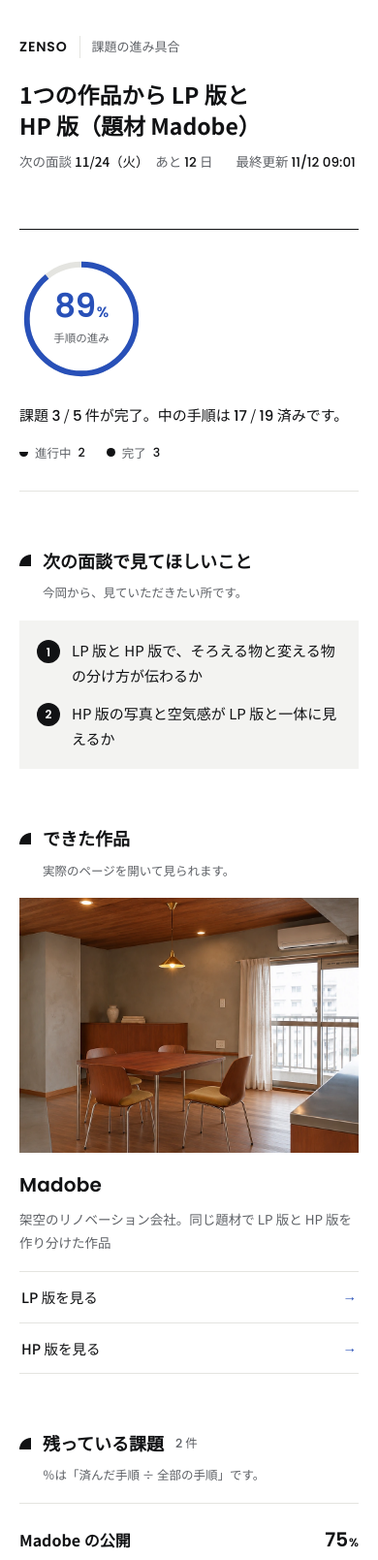
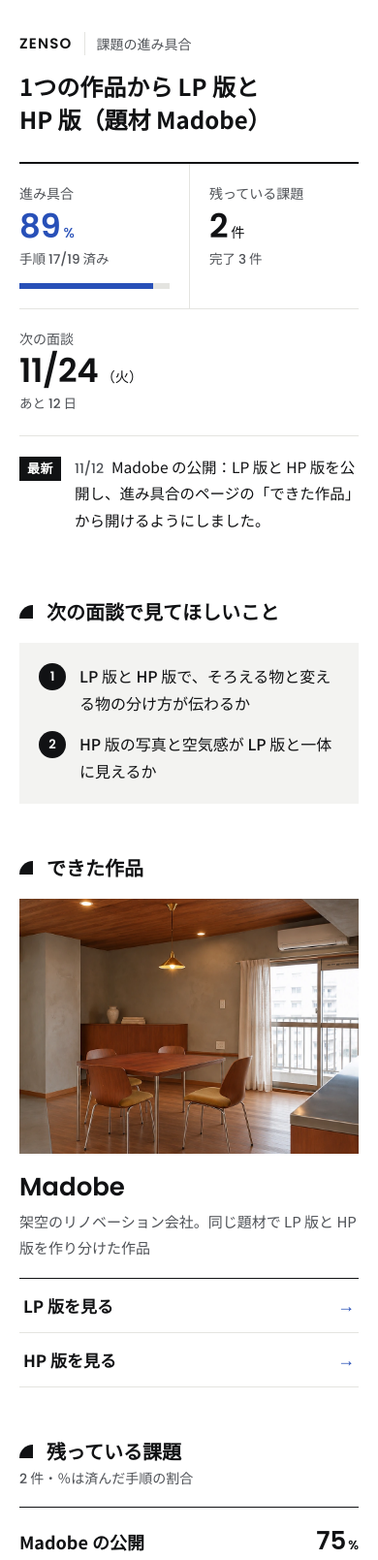
Before and after one commit to wimaoka51-blip/zenso-progress, a plain HTML site: page index.html in a window 390 px wide. Shown: the top 1609 px of the page at 97% size. Drawn offline with Linux system fonts and the light colour scheme.

Commit message:
忙しい人が上の1画面で分かる組み方に。作品の下にコメント欄（受け取り先を入れると出る）
Co-Authored-By: Claude Opus 5.5 <noreply@anthropic.com>

```diff
--- a/index.html
+++ b/index.html
@@ -9,151 +9,160 @@
 <link rel="preconnect" href="https://fonts.gstatic.com" crossorigin>
 <link rel="stylesheet" href="https://fonts.googleapis.com/css2?family=Noto+Sans+JP:wght@400;500;700&family=Poppins:wght@500;600&display=swap">
 <style>
-/* rokuma（2026-11-11 の決まり）：白い地・墨・細い横線。青は主役の数字と「見てほしい」だけ。ロゴの形は状態の印にだけ使う
-   四分円（r の肩）＝章の印／丸（o）＝完了・番号／半円（k）＝進行中／点（k の点）＝見てほしい */
+/* rokuma の決まり（白い地・墨・細い横線・青は少しだけ）のまま、忙しい人が上の1画面で分かる組み方に。
+   上から：3つの数字 → 最新の動き → 見てほしいこと → 作品（＋コメント）→ 残り → 完了 → 指摘 → 動き */
 :root{
-  --bg:#ffffff; --ink:#111214; --sub:#5e6166; --faint:#8a8d91; --line:#e4e4e0; --face:#f3f3f1;
-  --accent:#2850b8; --decide:#9a6b1f; --on-ink:#ffffff;
+  --bg:#ffffff; --ink:#111214; --sub:#4f5257; --faint:#6f7276; --line:#e4e4e0; --face:#f3f3f1;
+  --accent:#2850b8; --decide:#9a6b1f; --on-ink:#ffffff; --err:#a3412f;
   --jp:"Noto Sans JP","Hiragino Kaku Gothic ProN",sans-serif;
   --num:Poppins,"Noto Sans JP",Arial,sans-serif;
   color-scheme:light;
 }
 @media (prefers-color-scheme:dark){:root{
-  --bg:#141518; --ink:#ececea; --sub:#b3b5b8; --faint:#9a9da1; --line:#2e3035; --face:#1c1d21;
-  --accent:#8fa8e8; --decide:#e3b56a; --on-ink:#141518; color-scheme:dark}}
+  --bg:#141518; --ink:#ececea; --sub:#c2c4c7; --faint:#a3a6aa; --line:#2e3035; --face:#1d1e22;
+  --accent:#9db3ee; --decide:#e3b56a; --on-ink:#141518; --err:#e98b78; color-scheme:dark}}
 *{box-sizing:border-box}
-body{margin:0;background:var(--bg);color:var(--ink);font-family:var(--jp);font-size:15px;line-height:1.75;-webkit-text-size-adjust:100%}
-.wrap{max-width:820px;margin:0 auto;padding-block:36px 72px;padding-left:max(20px,env(safe-area-inset-left,0px));padding-right:max(20px,env(safe-area-inset-right,0px));display:grid;grid-template-columns:minmax(0,1fr);gap:56px}
+body{margin:0;background:var(--bg);color:var(--ink);font-family:var(--jp);font-size:16px;line-height:1.75;-webkit-text-size-adjust:100%}
+.wrap{max-width:900px;margin:0 auto;padding-block:32px 80px;padding-left:max(20px,env(safe-area-inset-left,0px));padding-right:max(20px,env(safe-area-inset-right,0px));display:grid;grid-template-columns:minmax(0,1fr);gap:64px}
 .wrap>*{min-width:0}
 .num{font-family:var(--num);font-weight:500;font-variant-numeric:tabular-nums}
 
 /* 頭 */
-.brand{display:flex;align-items:center;gap:12px;color:var(--sub);font-size:13px}
-.brand b{font-family:var(--num);font-weight:600;font-size:14px;letter-spacing:.06em;color:var(--ink)}
+.brand{display:flex;align-items:center;gap:12px;color:var(--sub);font-size:14px}
+.brand b{font-family:var(--num);font-weight:600;font-size:15px;letter-spacing:.08em;color:var(--ink)}
 .brand span{padding-left:12px;border-left:1px solid var(--line)}
-h1{font-size:28px;line-height:1.4;margin:20px 0 10px;font-weight:700;text-wrap:balance}
-.meta{display:flex;flex-wrap:wrap;gap:4px 24px;color:var(--sub);font-size:13.5px}
-.meta b{color:var(--ink);font-weight:500}
+h1{font-size:clamp(24px,4vw,32px);line-height:1.4;margin:14px 0 0;font-weight:700;text-wrap:balance}
 
-/* 全体：面は使わず、上下の線だけ */
-.overview{display:grid;grid-template-columns:auto 1fr;gap:36px;align-items:center;padding-block:28px;border-top:1px solid var(--ink);border-bottom:1px solid var(--line)}
-.ring{position:relative;width:128px;height:128px}
-.ring svg{width:100%;height:100%;transform:rotate(-90deg)}
-.ring .pct{position:absolute;inset:0;display:grid;place-content:center;text-align:center}
-.ring .pct strong{font-family:var(--num);font-size:34px;font-weight:600;line-height:1;color:var(--accent);letter-spacing:-.01em}
-.ring .pct strong small{font-size:15px;margin-left:1px}
-.ring .pct span{font-size:11.5px;color:var(--sub);margin-top:6px}
-.ov-body{display:grid;gap:14px}
-.ov-body p{margin:0}
-.counts{display:flex;flex-wrap:wrap;gap:6px 22px;font-size:13px;color:var(--sub)}
-.counts .num{color:var(--ink)}
+/* 3つの数字：ここだけ見れば分かる */
+.stats{display:grid;grid-template-columns:repeat(3,minmax(0,1fr));border-top:2px solid var(--ink);border-bottom:1px solid var(--line);margin-top:28px}
+.stat{padding:18px 20px 20px;border-left:1px solid var(--line);display:grid;gap:2px;align-content:start}
+.stat:first-child{border-left:0;padding-left:0}
+.stat dt{font-size:14px;color:var(--sub);font-weight:500}
+.stat dd{margin:0;font-family:var(--num);font-weight:600;font-size:clamp(34px,6vw,48px);line-height:1.15;letter-spacing:-.01em}
+.stat dd small{font-size:.42em;font-weight:500;margin-left:3px;letter-spacing:0}
+.stat dd.key{color:var(--accent)}
+.stat .note{font-size:13.5px;color:var(--sub)}
+.bar-all{height:6px;background:var(--line);margin-top:10px}
+.bar-all i{display:block;height:100%;background:var(--accent)}
+.latest{display:grid;grid-template-columns:auto 1fr;gap:4px 14px;align-items:baseline;margin-top:18px;font-size:15.5px}
+.latest b{font-size:13px;font-weight:700;color:var(--on-ink);background:var(--ink);padding:1px 8px;letter-spacing:.04em}
+.latest span{min-width:0}
+.latest .when{color:var(--sub);font-size:14px;margin-right:8px}
 
-/* 状態の印（ロゴの形）。ピルは使わない */
-.st{display:inline-flex;align-items:center;gap:7px;font-size:12.5px;color:var(--sub);white-space:nowrap}
-.mk{width:9px;height:9px;flex:none;display:inline-block}
+/* 見出し：r の肩の四分円 */
+h2{font-size:22px;line-height:1.4;margin:0 0 18px;font-weight:700;display:flex;flex-wrap:wrap;align-items:center;gap:4px 14px}
+h2::before{content:"";width:14px;height:14px;border-top-left-radius:14px;background:var(--ink);flex:none}
+h2 small{font-size:14px;color:var(--sub);font-weight:500}
+
+/* 見てほしいこと */
+.ask{background:var(--face);padding:24px 28px;counter-reset:a}
+.ask ol{list-style:none;margin:0;padding:0;display:grid;gap:14px}
+.ask li{display:grid;grid-template-columns:28px 1fr;gap:14px;align-items:start;font-size:17px;font-weight:500}
+.ask li::before{counter-increment:a;content:counter(a);width:28px;height:28px;border-radius:50%;background:var(--ink);color:var(--on-ink);font-family:var(--num);font-size:13px;font-weight:600;display:grid;place-content:center;margin-top:1px}
+
+/* 作品 */
+.work{display:grid;grid-template-columns:minmax(0,1.15fr) minmax(0,1fr);gap:32px;align-items:start}
+.work img{width:100%;aspect-ratio:4/3;object-fit:cover;display:block;background:var(--face)}
+.work h3{margin:0 0 6px;font-size:26px;font-weight:600;font-family:var(--num);line-height:1.3}
+.work .desc{margin:0 0 18px;font-size:15px;color:var(--sub)}
+.links{display:grid;border-top:1px solid var(--ink)}
+.links a{display:flex;justify-content:space-between;align-items:center;gap:12px;min-height:56px;padding:8px 4px;border-bottom:1px solid var(--line);color:var(--ink);text-decoration:none;font-weight:700;font-size:17px}
+.links a::after{content:"→";font-family:var(--num);font-weight:500;color:var(--accent);font-size:18px}
+.links a:hover{color:var(--accent)}
+
+/* コメント */
+.cm{margin-top:24px;display:grid;gap:10px}
+.cm label{font-size:15px;font-weight:700}
+.cm .hint{font-size:13.5px;color:var(--sub);margin:-6px 0 0}
+.cm textarea,.cm input{width:100%;font:inherit;font-size:16px;color:var(--ink);background:var(--bg);border:1px solid var(--faint);border-radius:0;padding:12px 14px}
+.cm textarea{min-height:112px;resize:vertical;line-height:1.7}
+.cm textarea:focus,.cm input:focus{outline:2px solid var(--accent);outline-offset:0;border-color:var(--accent)}
+.cm .row{display:grid;grid-template-columns:1fr auto;gap:10px}
+.cm button{font:inherit;font-weight:700;font-size:15px;background:var(--ink);color:var(--on-ink);border:0;padding:0 24px;min-height:50px;cursor:pointer}
+.cm button:disabled{opacity:.5;cursor:default}
+.cm button:focus-visible,.links a:focus-visible,summary:focus-visible{outline:2px solid var(--accent);outline-offset:3px}
+.cm .msg{font-size:14px;margin:0;min-height:1.5em}
+.cm .msg.err{color:var(--err)}
+.cm .msg.ok{color:var(--ink);font-weight:500}
+
+/* 状態の印（ロゴの形） */
+.st{display:inline-flex;align-items:center;gap:8px;font-size:14px;color:var(--sub);font-weight:500;white-space:nowrap}
+.mk{width:10px;height:10px;flex:none;display:inline-block}
 .mk-完了{border-radius:50%;background:var(--ink)}
-.mk-進行中{border-radius:0 0 9px 9px;height:5px;background:var(--ink);margin-top:4px}
-.mk-見てほしい{border-radius:50%;background:var(--accent);width:7px;height:7px}
-.mk-未着手{border-radius:50%;border:1.5px solid var(--faint)}
-.mk-待ち{border-radius:50%;border:1.5px solid var(--decide)}
+.mk-進行中{border-radius:0 0 10px 10px;height:5px;background:var(--ink);margin-top:5px}
+.mk-見てほしい{border-radius:50%;background:var(--accent)}
+.mk-未着手{border-radius:50%;border:2px solid var(--faint)}
+.mk-待ち{border-radius:50%;border:2px solid var(--decide)}
 
-/* 章の見出し：r の肩の四分円 */
-h2{font-size:18px;margin:0 0 6px;font-weight:700;display:flex;flex-wrap:wrap;align-items:center;gap:4px 12px}
-h2::before{content:"";width:12px;height:12px;border-top-left-radius:12px;background:var(--ink);flex:none}
-h2 small{font-size:12.5px;color:var(--sub);font-weight:400}
-.lead{margin:0 0 18px 24px;font-size:12.5px;color:var(--sub)}
-
-/* 見てほしいこと：ページで1つだけの面。番号は墨の丸に白い数字 */
-.ask{background:var(--face);padding:22px 26px}
-.ask ol{list-style:none;margin:0;padding:0;display:grid;gap:12px}
-.ask li{display:grid;grid-template-columns:24px 1fr;gap:12px;align-items:start}
-.ask li::before{counter-increment:a;content:counter(a);width:24px;height:24px;border-radius:50%;background:var(--ink);color:var(--on-ink);font-family:var(--num);font-size:12px;font-weight:600;display:grid;place-content:center;margin-top:2px}
-.ask ol{counter-reset:a}
-
-/* 課題：箱にしない。横線で区切る */
-.tasks{border-top:1px solid var(--line)}
+/* 残っている課題 */
+.tasks{border-top:1px solid var(--ink)}
 .task{padding:20px 0;border-bottom:1px solid var(--line);display:grid;gap:10px}
 .task-top{display:grid;grid-template-columns:1fr auto;gap:16px;align-items:baseline}
-.task-name{font-weight:700;font-size:16px}
-.task-pct{font-size:20px;font-weight:600}
-.task-pct small{font-size:12px;margin-left:1px}
-.task-desc{font-size:13px;color:var(--sub);margin:-4px 0 0}
-.bar{height:3px;background:var(--line)}
+.task-name{font-weight:700;font-size:18px}
+.task-pct{font-size:26px;font-weight:600;line-height:1}
+.task-pct small{font-size:13px;margin-left:2px}
+.task-desc{font-size:14.5px;color:var(--sub);margin:-2px 0 0}
+.bar{height:6px;background:var(--line)}
 .bar i{display:block;height:100%;background:var(--ink)}
-.s-見てほしい .bar i{background:var(--accent)}
-.task-foot{display:flex;flex-wrap:wrap;gap:6px 20px;align-items:center;font-size:12.5px;color:var(--sub)}
-details summary{cursor:pointer;color:var(--sub);font-size:12.5px;list-style:none;text-decoration:underline;text-decoration-color:var(--line);text-underline-offset:4px}
+.task-foot{display:flex;flex-wrap:wrap;gap:6px 22px;align-items:center;font-size:14px;color:var(--sub)}
+details summary{cursor:pointer;color:var(--ink);font-size:14px;font-weight:500;list-style:none;text-decoration:underline;text-decoration-color:var(--faint);text-underline-offset:4px;width:fit-content}
 details summary::-webkit-details-marker{display:none}
-details[open] summary{color:var(--ink)}
-summary:focus-visible{outline:2px solid var(--accent);outline-offset:3px}
-.steps{list-style:none;margin:10px 0 0;padding:0;display:grid;gap:3px;font-size:13.5px}
-.steps li{display:grid;grid-template-columns:18px 1fr;align-items:center}
+.steps{list-style:none;margin:10px 0 0;padding:0;display:grid;gap:4px;font-size:15px}
+.steps li{display:grid;grid-template-columns:20px 1fr;align-items:center}
 .steps li.off{color:var(--sub)}
-.steps li::before{content:"";width:7px;height:7px;border-radius:50%;border:1.5px solid var(--faint)}
+.steps li::before{content:"";width:8px;height:8px;border-radius:50%;border:2px solid var(--faint)}
 .steps li.on::before{background:var(--ink);border-color:var(--ink)}
 
-.sub-h{font-size:13px;font-weight:500;color:var(--sub);margin:28px 0 0}
+.sub-h{font-size:15px;font-weight:700;margin:32px 0 0;color:var(--sub)}
 .done-list{list-style:none;margin:8px 0 0;padding:0;border-top:1px solid var(--line)}
-.done-list li{display:grid;grid-template-columns:18px 1fr auto;align-items:center;gap:6px;padding:11px 0;border-bottom:1px solid var(--line);font-size:14px}
-.done-list li::before{content:"";width:7px;height:7px;border-radius:50%;background:var(--ink)}
-.done-list .num{color:var(--faint);font-size:12.5px}
+.done-list li{display:grid;grid-template-columns:20px 1fr auto;align-items:center;gap:6px;padding:12px 0;border-bottom:1px solid var(--line);font-size:16px}
+.done-list li::before{content:"";width:8px;height:8px;border-radius:50%;background:var(--ink)}
+.done-list .num{color:var(--sub);font-size:14px}
 
-/* 表：横線だけ */
+/* 表 */
 .table-box{overflow-x:auto}
-table{border-collapse:collapse;width:100%;min-width:500px;font-size:13.5px}
-th,td{text-align:left;padding:13px 16px 13px 0;border-bottom:1px solid var(--line);vertical-align:top}
-th{font-size:12px;color:var(--sub);font-weight:500;border-bottom-color:var(--ink)}
-td:first-child{font-weight:500}
-
-/* 作品：写真1枚と、見る入口 */
-.works{display:grid;gap:28px}
-.work{display:grid;grid-template-columns:minmax(0,1.1fr) minmax(0,1fr);gap:28px;align-items:center}
-.work img{width:100%;aspect-ratio:4/3;object-fit:cover;display:block;background:var(--face)}
-.work h3{margin:0 0 6px;font-size:20px;font-weight:700;font-family:var(--num);letter-spacing:.01em}
-.work p{margin:0 0 18px;font-size:13.5px;color:var(--sub)}
-.links{display:grid;gap:0;border-top:1px solid var(--line)}
-.links a{display:flex;justify-content:space-between;align-items:center;padding:13px 2px;border-bottom:1px solid var(--line);color:var(--ink);text-decoration:none;font-weight:500;font-size:14.5px}
-.links a::after{content:"→";font-family:var(--num);color:var(--accent)}
-.links a:hover{color:var(--accent)}
-.links a:focus-visible,.fb a:focus-visible{outline:2px solid var(--accent);outline-offset:3px}
-
-/* 感想 */
-.fb{display:flex;flex-wrap:wrap;gap:16px 28px;align-items:center;justify-content:space-between;padding:22px 0;border-top:1px solid var(--ink);border-bottom:1px solid var(--line)}
-.fb p{margin:0;font-size:14px;max-width:34em}
-.fb a{display:inline-flex;align-items:center;gap:10px;background:var(--ink);color:var(--on-ink);text-decoration:none;font-weight:500;font-size:14px;padding:13px 22px}
-.fb a::after{content:"→";font-family:var(--num)}
+table{border-collapse:collapse;width:100%;min-width:520px;font-size:15px}
+th,td{text-align:left;padding:14px 18px 14px 0;border-bottom:1px solid var(--line);vertical-align:top}
+th{font-size:13.5px;color:var(--sub);font-weight:500;border-bottom:1px solid var(--ink)}
+td:first-child{font-weight:700}
+td:last-child{color:var(--sub)}
 
 /* 動き */
 .log{list-style:none;margin:0;padding:0;border-top:1px solid var(--line)}
-.log li{display:grid;grid-template-columns:52px 1fr;gap:14px;padding:12px 0;border-bottom:1px solid var(--line);font-size:14px}
-.log time{color:var(--faint);font-size:12.5px;padding-top:2px}
-.log .card{display:block;font-size:12.5px;color:var(--sub)}
-.empty{color:var(--sub);font-size:13.5px;margin:0}
-footer{display:flex;justify-content:space-between;gap:12px;flex-wrap:wrap;font-size:12px;color:var(--faint);border-top:1px solid var(--line);padding-top:18px}
+.log li{display:grid;grid-template-columns:56px 1fr;gap:14px;padding:13px 0;border-bottom:1px solid var(--line);font-size:15.5px}
+.log time{color:var(--sub);font-size:14px;padding-top:2px}
+.log .card{display:block;font-size:14px;color:var(--sub)}
+.empty{color:var(--sub);font-size:15px;margin:0}
+footer{font-size:13.5px;color:var(--sub);border-top:1px solid var(--line);padding-top:18px}
 
-@media (max-width:560px){
-  .overview{grid-template-columns:1fr;justify-items:start;gap:22px}
-  h1{font-size:23px}
-  .ask{padding:18px 18px}
-  .work{grid-template-columns:1fr;gap:16px}
+@media (max-width:640px){
+  body{font-size:16px}
+  .wrap{gap:52px}
+  .stats{grid-template-columns:repeat(2,minmax(0,1fr))}
+  .stat:nth-child(3){grid-column:1/-1;border-left:0;padding-left:0;border-top:1px solid var(--line)}
+  .stat:nth-child(2){padding-right:0}
+  .work{grid-template-columns:1fr;gap:18px}
+  .ask{padding:20px}
+  .ask li{font-size:16px}
+  .cm .row{grid-template-columns:1fr}
+  h2{font-size:20px}
 }
-@media (prefers-reduced-motion:no-preference){.bar i{transition:width .6s ease}}
+@media (prefers-reduced-motion:no-preference){.bar i,.bar-all i{transition:width .6s ease}}
 </style>
 </head>
 <body>
-<div class="wrap" id="app">
+<main class="wrap" id="app">
   <p class="empty">読み込んでいます…</p>
-</div>
+</main>
 <script>
 const esc = t => String(t ?? "").replace(/[&<>"]/g, c => ({"&":"&amp;","<":"&lt;",">":"&gt;",'"':"&quot;"}[c]));
 const pct = s => s.length ? Math.round(s.filter(x => x[1]).length / s.length * 100) : 0;
 const jst = iso => new Date(new Date(iso).getTime() + 9 * 3600e3);
 const md = iso => { const d = jst(iso); return `${d.getUTCMonth()+1}/${d.getUTCDate()}`; };
 const WD = "日月火水木金土";
-const ORDER = ["見てほしい","進行中","未着手","完了"];
 
 function render(d, site) {
-  site = site || {works: [], feedback: ""};
+  site = site || {works: []};
   const ms = d.milestones.filter(m => m.due).sort((a,b) => a.due.localeCompare(b.due));
   const today = jst(new Date().toISOString()); today.setUTCHours(0,0,0,0);
   const cur = ms.find(m => jst(m.due) >= today && m.open > 0) || ms[ms.length-1];
@@ -170,63 +179,58 @@ function render(d, site) {
   const total = pct(steps);
   const due = jst(cur.due);
   const days = Math.round((due - today) / 864e5);
-  const r = 58, circ = 2 * Math.PI * r;
-  const cnt = {}; tasks.forEach(t => cnt[t.status] = (cnt[t.status]||0) + 1);
+  const latest = d.log[0];
   const st = (s, wait) => `<span class="st"><span class="mk mk-${wait ? "待ち" : s}"></span>${wait ? "待ち" : s}</span>`;
+  const cm = site.comment && site.comment.action;
 
   document.getElementById("app").innerHTML = `
   <header>
     <div class="brand"><b>ZENSO</b><span>課題の進み具合</span></div>
     <h1>${esc(cur.description.replace(/^課題：/, "") || cur.title)}</h1>
-    <div class="meta">
-      <span>次の面談 <b>${due.getUTCMonth()+1}/${due.getUTCDate()}（${WD[due.getUTCDay()]}）</b>${days >= 0 ? `　あと <b class="num">${days}</b> 日` : ""}</span>
-      <span>最終更新 <b class="num">${esc(md(d.updated))} ${esc(d.updated.slice(11,16))}</b></span>
-    </div>
+    <dl class="stats">
+      <div class="stat"><dt>進み具合</dt><dd class="key">${total}<small>%</small></dd>
+        <div class="note">手順 <span class="num">${steps.filter(x=>x[1]).length}/${steps.length}</span> 済み</div>
+        <div class="bar-all"><i style="width:${total}%"></i></div></div>
+      <div class="stat"><dt>残っている課題</dt><dd>${openTasks.length}<small>件</small></dd>
+        <div class="note">完了 <span class="num">${doneTasks.length}</span> 件</div></div>
+      <div class="stat"><dt>次の面談</dt><dd>${due.getUTCMonth()+1}/${due.getUTCDate()}<small>（${WD[due.getUTCDay()]}）</small></dd>
+        <div class="note">${days >= 0 ? `あと <span class="num">${days}</span> 日` : "済み"}</div></div>
+    </dl>
+    ${latest ? `<p class="latest"><b>最新</b><span><span class="when num">${md(latest.at)}</span>${esc(latest.card)}${latest.text && latest.text !== "完了" ? `：${esc(latest.text)}` : "（完了）"}</span></p>` : ""}
   </header>
-
-  <section class="overview" aria-label="全体の進み具合">
-    <div class="ring">
-      <svg viewBox="0 0 132 132" aria-hidden="true">
-        <circle cx="66" cy="66" r="${r}" fill="none" stroke="var(--line)" stroke-width="6"/>
-        <circle cx="66" cy="66" r="${r}" fill="none" stroke="var(--accent)" stroke-width="6" stroke-dasharray="${circ*total/100} ${circ}"/>
-      </svg>
-      <div class="pct"><strong>${total}<small>%</small></strong><span>手順の進み</span></div>
-    </div>
-    <div class="ov-body">
-      <p>課題 <span class="num">${doneTasks.length}</span> / <span class="num">${tasks.length}</span> 件が完了。中の手順は <span class="num">${steps.filter(x=>x[1]).length}</span> / <span class="num">${steps.length}</span> 済みです。</p>
-      <div class="counts">${ORDER.filter(k => cnt[k]).map(k => `<span class="st"><span class="mk mk-${k}"></span>${k} <span class="num">${cnt[k]}</span></span>`).join("")}</div>
-    </div>
-  </section>
 
   ${asks.length ? `<section>
     <h2>次の面談で見てほしいこと</h2>
-    <p class="lead">今岡から、見ていただきたい所です。</p>
     <div class="ask"><ol>${asks.map(a => `<li><span>${esc(a)}</span></li>`).join("")}</ol></div>
   </section>` : ""}
 
   ${site.works.length ? `<section>
     <h2>できた作品</h2>
-    <p class="lead">実際のページを開いて見られます。</p>
-    <div class="works">${site.works.map(w => `<article class="work">
+    ${site.works.map((w, i) => `<article class="work">
       ${w.image ? `<img src="${esc(w.image)}" alt="${esc(w.title)} のページの写真" loading="lazy">` : ""}
-      <div><h3>${esc(w.title)}</h3><p>${esc(w.desc)}</p>
-      <div class="links">${w.links.map(l => `<a href="${esc(l.href)}" target="_blank" rel="noopener">${esc(l.label)}</a>`).join("")}</div></div>
-    </article>`).join("")}</div>
-  </section>` : ""}
-
-  ${site.feedback ? `<section aria-label="感想">
-    <div class="fb"><p>気づいたこと・感想があれば、ひと言いただけると助かります。名前は書かなくても送れます。</p><a href="${esc(site.feedback)}" target="_blank" rel="noopener">感想を送る</a></div>
+      <div>
+        <h3>${esc(w.title)}</h3>
+        <p class="desc">${esc(w.desc)}</p>
+        <div class="links">${w.links.map(l => `<a href="${esc(l.href)}" target="_blank" rel="noopener">${esc(l.label)}</a>`).join("")}</div>
+        ${cm ? `<form class="cm" data-work="${esc(w.title)}" novalidate>
+          <label for="cm-text-${i}">${esc(w.title)} へのコメント</label>
+          <p class="hint">気づいたこと・感想をひと言どうぞ。今岡にだけ届きます。</p>
+          <textarea id="cm-text-${i}" name="text" placeholder="例：HP 版のトップ、写真の明るさが LP 版とそろっていて良い"></textarea>
+          <div class="row"><input id="cm-name-${i}" name="name" placeholder="お名前（なくても送れます）" aria-label="お名前（任意）"><button type="submit">送る</button></div>
+          <p class="msg" role="status" aria-live="polite"></p>
+        </form>` : ""}
+      </div>
+    </article>`).join("")}
   </section>` : ""}
 
   <section>
-    <h2>残っている課題 <small><span class="num">${openTasks.length}</span> 件</small></h2>
-    <p class="lead">％は「済んだ手順 ÷ 全部の手順」です。</p>
+    <h2>残っている課題 <small><span class="num">${openTasks.length}</span> 件・％は済んだ手順の割合</small></h2>
     ${openTasks.length ? `<div class="tasks">${openTasks.map(t => { const p = t.steps.length ? pct(t.steps) : 0; const wait = t.labels.includes("待ち"); return `
-      <article class="task s-${t.status}">
+      <article class="task">
         <div class="task-top"><div class="task-name">${esc(t.title)}</div><div class="task-pct num">${p}<small>%</small></div></div>
         ${t.desc ? `<p class="task-desc">${esc(t.desc)}</p>` : ""}
         <div class="bar"><i style="width:${p}%"></i></div>
-        <div class="task-foot">${st(t.status, wait && t.status === "未着手")}${t.steps.length ? `<span><span class="num">${t.steps.filter(x=>x[1]).length}/${t.steps.length}</span> 手順</span>` : ""}</div>
+        <div class="task-foot">${st(t.status, wait && t.status === "未着手")}${t.steps.length ? `<span>手順 <span class="num">${t.steps.filter(x=>x[1]).length}/${t.steps.length}</span></span>` : ""}</div>
         ${t.steps.length ? `<details><summary>手順を見る</summary><ul class="steps">${t.steps.map(s => `<li class="${s[1]?"on":"off"}">${esc(s[0])}</li>`).join("")}</ul></details>` : ""}
       </article>`; }).join("")}</div>` : `<p class="empty">残っている課題はありません。</p>`}
     ${doneTasks.length ? `<h3 class="sub-h">完了した課題 <span class="num">${doneTasks.length}</span> 件</h3>
@@ -235,7 +239,6 @@ function render(d, site) {
 
   ${fb.length ? `<section>
     <h2>${esc(fbTitle)} <small><span class="num">${fb.filter(f=>f.status==="完了").length}/${fb.length}</span> 対応済み</small></h2>
-    <p class="lead">前回いただいた指摘と、その対応です。</p>
     <div class="table-box"><table>
       <thead><tr><th>指摘</th><th>状態</th><th>どう直したか</th></tr></thead>
       <tbody>${fb.map(f => `<tr><td>${esc(f.title)}</td><td>${st(f.status)}</td><td>${f.steps.map(s => esc(s[0])).join("<br>")}</td></tr>`).join("")}</tbody>
@@ -244,11 +247,29 @@ function render(d, site) {
 
   <section>
     <h2>最近の動き</h2>
-    ${d.log.length ? `<ul class="log">${d.log.slice(0,12).map(l => `<li><time class="num">${md(l.at)}</time><span><span class="card">${esc(l.card)}</span>${esc(l.text)}</span></li>`).join("")}</ul>` : `<p class="empty">まだありません。</p>`}
+    ${d.log.length ? `<ul class="log">${d.log.slice(0,10).map(l => `<li><time class="num">${md(l.at)}</time><span><span class="card">${esc(l.card)}</span>${esc(l.text)}</span></li>`).join("")}</ul>` : `<p class="empty">まだありません。</p>`}
   </section>
 
-  <footer><span>作業の区切りごとに自動で更新しています。</span></footer>`;
+  <footer>最終更新 <span class="num">${esc(md(d.updated))} ${esc(d.updated.slice(11,16))}</span>　作業の区切りごとに自動で更新しています。</footer>`;
+
+  if (cm) document.querySelectorAll(".cm").forEach(f => f.addEventListener("submit", e => send(e, f, site.comment)));
 }
+
+function send(e, f, c) {
+  e.preventDefault();
+  const text = f.text.value.trim(), msg = f.querySelector(".msg"), btn = f.querySelector("button");
+  if (!text) { msg.className = "msg err"; msg.textContent = "コメントを入れてから送ってください。"; f.text.focus(); return; }
+  const body = new FormData();
+  body.append(c.fields.text, text);
+  if (c.fields.work) body.append(c.fields.work, f.dataset.work);
+  if (c.fields.name) body.append(c.fields.name, f.name.value.trim());
+  btn.disabled = true; msg.className = "msg"; msg.textContent = "送っています…";
+  fetch(c.action, {method: "POST", mode: "no-cors", body})
+    .then(() => { f.reset(); msg.className = "msg ok"; msg.textContent = "送りました。ありがとうございます。"; })
+    .catch(() => { msg.className = "msg err"; msg.textContent = "送れませんでした。通信を確かめて、もう一度お試しください。"; })
+    .finally(() => { btn.disabled = false; });
+}
+document.addEventListener("input", e => { if (e.target.name === "text") { const m = e.target.form?.querySelector(".msg.err"); if (m) { m.textContent = ""; m.className = "msg"; } } });
 
 const getJSON = u => fetch(u, {cache: "no-store"}).then(r => { if (!r.ok) throw new Error(r.status); return r.json(); });
 Promise.all([getJSON("data.json"), getJSON("site.json").catch(() => null)])
--- a/site.json
+++ b/site.json
@@ -1,13 +1,18 @@
 {
-  "feedback": "",
   "works": [
     {
       "title": "Madobe",
       "desc": "架空のリノベーション会社。同じ題材で LP 版と HP 版を作り分けた作品",
       "image": "works/madobe/site/img/fv-dining.webp",
       "links": [
-        {"label": "LP 版を見る", "href": "works/madobe/site/"},
-        {"label": "HP 版を見る", "href": "works/madobe/hp/site/"}
+        {
+          "label": "LP 版を見る",
+          "href": "works/madobe/site/"
+        },
+        {
+          "label": "HP 版を見る",
+          "href": "works/madobe/hp/site/"
+        }
       ]
     }
   ]
```
